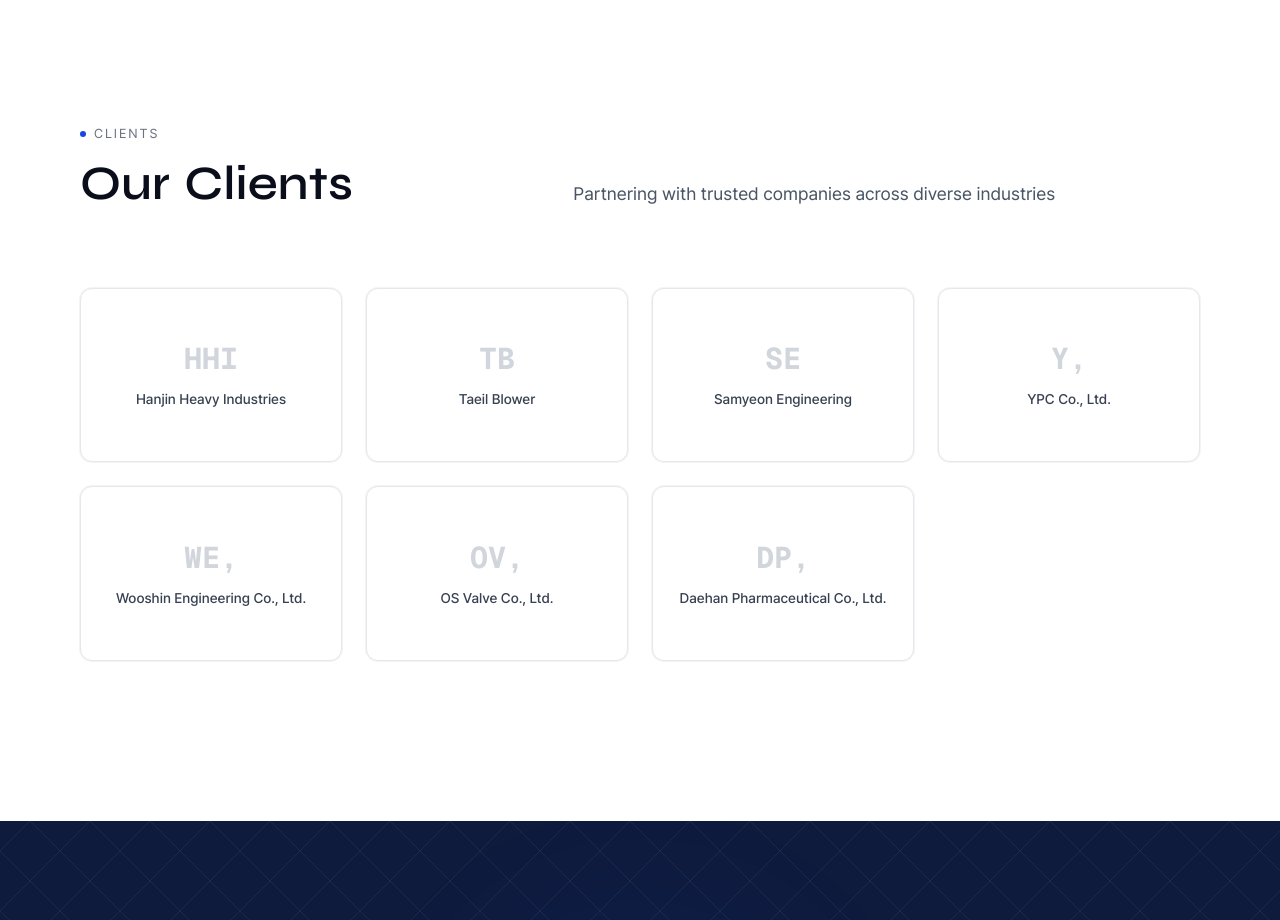
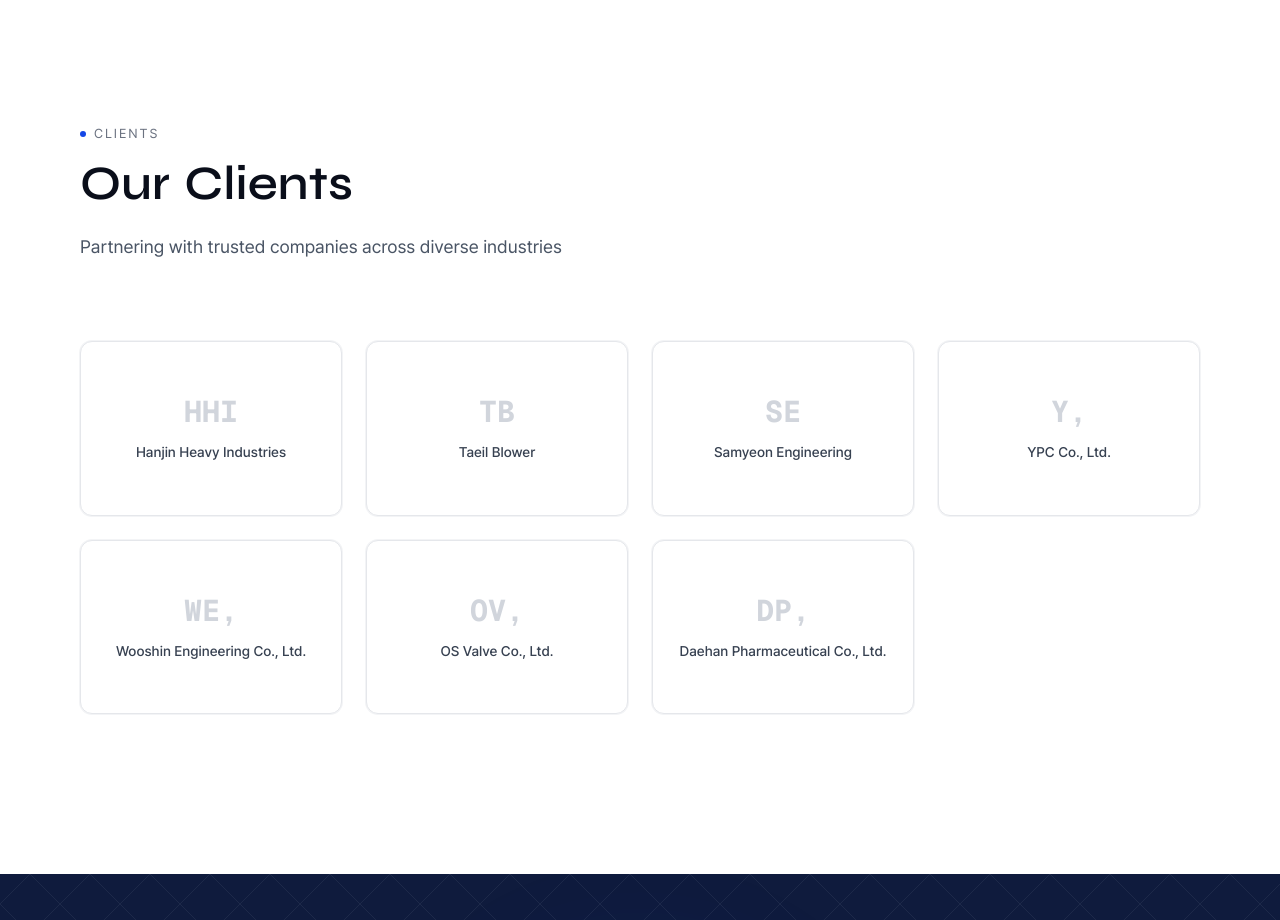
Before and after one commit to SeoKyungeng/seokyung-web, a Next.js app: page /en/about in a window 1280 px wide. Shown: the part 3740-4660 px from the top of the page. Built offline with nearby package versions, Linux system fonts and the light colour scheme.

Commit message:
fix(about): 주요고객사 헤더 비대칭 → 스택 레이아웃 변경

```diff
--- a/src/components/about/ClientsSection.tsx
+++ b/src/components/about/ClientsSection.tsx
@@ -88,10 +88,8 @@
   return (
     <section className="bg-white py-24 md:py-40" aria-labelledby="clients-heading">
       <div className="mx-auto max-w-7xl px-5 md:px-10 lg:px-20">
-        {/* 에디토리얼 비대칭 헤더 */}
-        <div ref={headerRef} className="mb-16 grid grid-cols-1 gap-8 md:mb-20 md:grid-cols-12 md:gap-16">
-          {/* 좌측 5col: SectionLabel + SectionTitle */}
-          <div className="md:col-span-5">
+        {/* 스택 헤더 */}
+        <div ref={headerRef} className="mb-16 md:mb-20">
           <SectionLabel>{label}</SectionLabel>
           <h2 id="clients-heading" className="sr-only">{title}</h2>
           <div className="mt-4" aria-hidden="true">
@@ -99,15 +97,11 @@
               {title}
             </SectionTitle>
           </div>
-          </div>
-
-          {/* 우측 7col: subtitle */}
-          <div className="md:col-span-7 md:flex md:items-end">
           {reducedMotion ? (
-              <p className="break-keep-all text-base leading-relaxed text-gray-600 md:text-lg">{subtitle}</p>
+            <p className="mt-6 max-w-xl break-keep-all text-base leading-relaxed text-gray-600 md:text-lg">{subtitle}</p>
           ) : (
             <motion.p
-                className="break-keep-all text-base leading-relaxed text-gray-600 md:text-lg"
+              className="mt-6 max-w-xl break-keep-all text-base leading-relaxed text-gray-600 md:text-lg"
               variants={subtitleVariants}
               initial="hidden"
               animate={headerInView ? "visible" : "hidden"}
@@ -115,7 +109,6 @@
               {subtitle}
             </motion.p>
           )}
-          </div>
         </div>
 
         {/* 클라이언트 카드 그리드 */}
```
Lines whose indentation alone changed are shown as unchanged.
